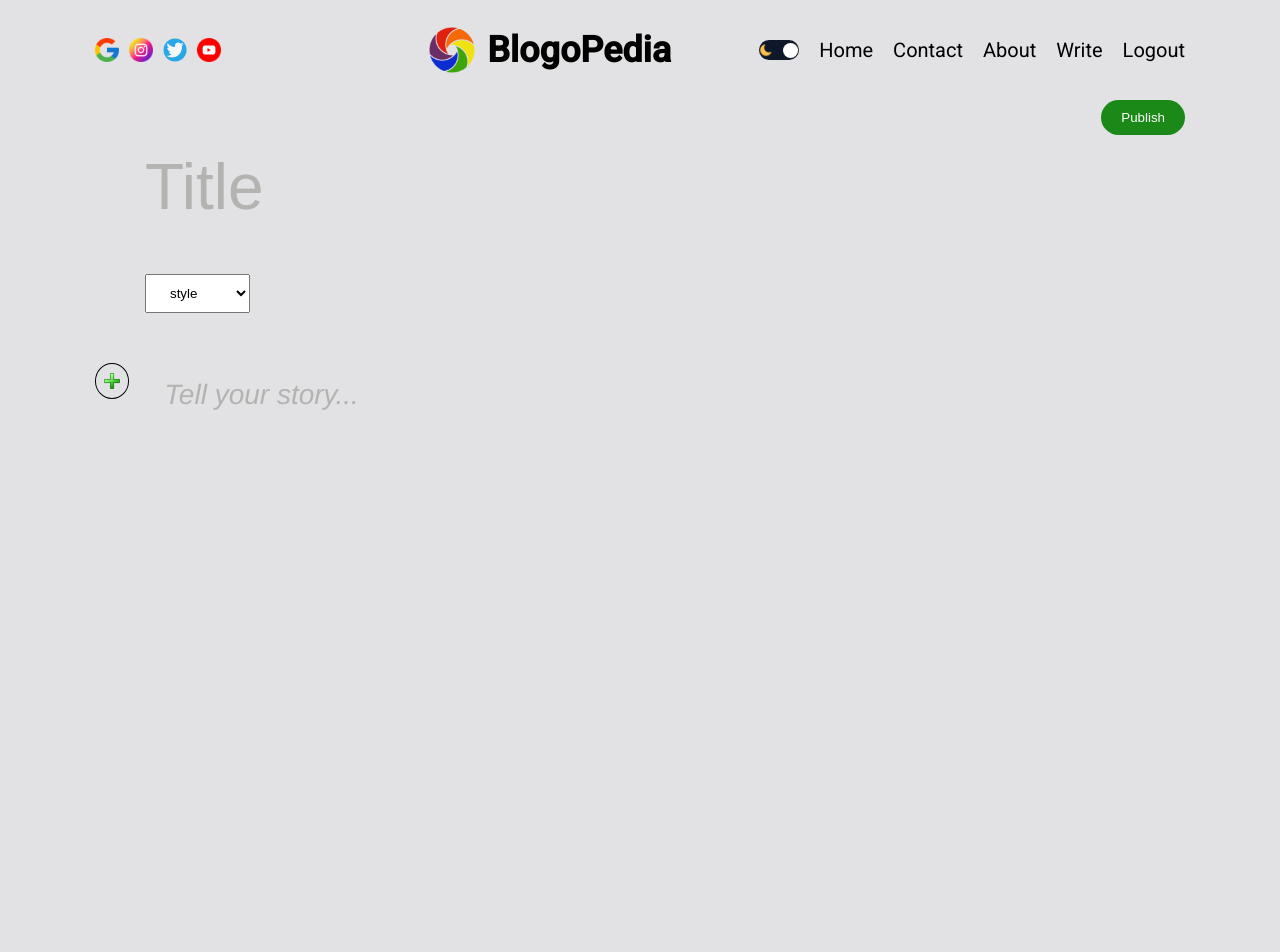
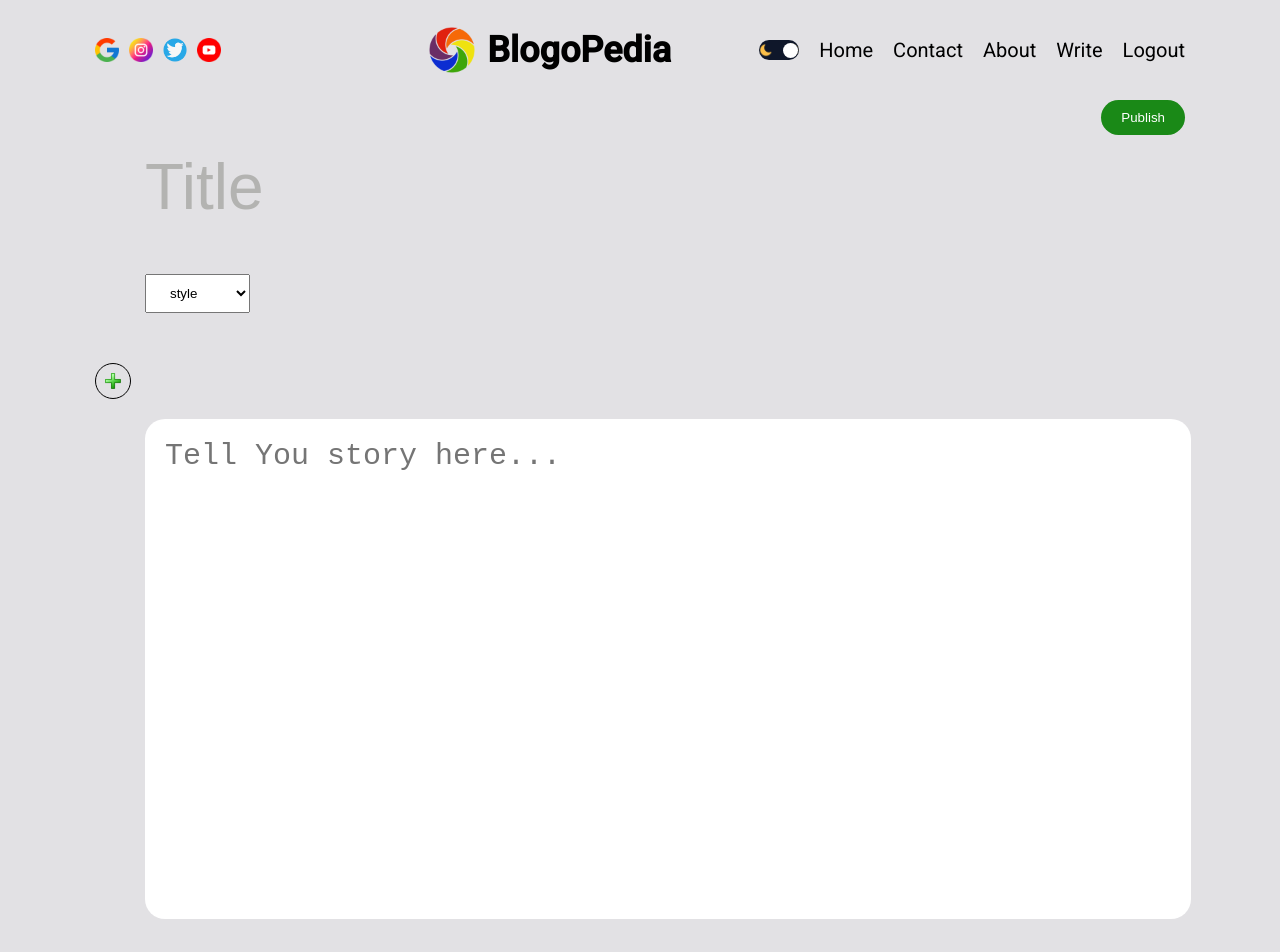
Before and after one commit to msitabheer20/BlogoPedia, a Next.js app: page /write in a window 1280 px wide. Shown: the top 952 px of the page. Built offline with nearby package versions, Linux system fonts and the light colour scheme; no server answers; sample sign-in values are in the browser's storage.

Commit message:
added textarea

```diff
--- a/src/app/posts/[slug]/singlePage.module.css
+++ b/src/app/posts/[slug]/singlePage.module.css
@@ -1,7 +1,3 @@
-.container {
-
-
-}
 
 .infoContainer {
     display: flex;
--- a/src/app/write/page.jsx
+++ b/src/app/write/page.jsx
@@ -13,7 +13,7 @@ import {
   getDownloadURL,
 } from "firebase/storage";
 import { app } from "@/utils/firebase";
-import ReactQuill from "react-quill";
+// import ReactQuill from "react-quill";
 
 const WritePage = () => {
   const { status } = useSession();
@@ -136,14 +136,17 @@ const WritePage = () => {
             </button>
           </div>
         )}
-        <ReactQuill
+            <span>{file?.name}</span>
+        {/* <ReactQuill
           className={styles.textArea}
           theme="bubble"
           value={value}
           onChange={setValue}
           placeholder="Tell your story..."
-        />
+        /> */}
       </div>
+        <textarea className={styles.textArea} id="story" name="story" rows="5" cols="33" placeholder="Tell You story here..." value={value} onChange={(e) => setValue(e.target.value)}>
+        </textarea>
       <button className={styles.publish} onClick={handleSubmit}>
         Publish
       </button>
--- a/src/app/write/writePage.module.css
+++ b/src/app/write/writePage.module.css
@@ -14,7 +14,7 @@
   .editor {
     display: flex;
     gap: 20px;
-    height: 700px;
+    margin-bottom: 20px;
     position: relative;
   }
 
@@ -59,7 +59,15 @@
   }
 
   .textArea {
-    width: 100%;
+    width: 96%;
+    font-size: 30px;
+    outline: none;
+    border: none;
+    height: 500px;
+    margin-left: 50px;
+    padding: 20px;
+    border-radius: 20px;
+    resize: none;
   }
 
   .publish{
```
